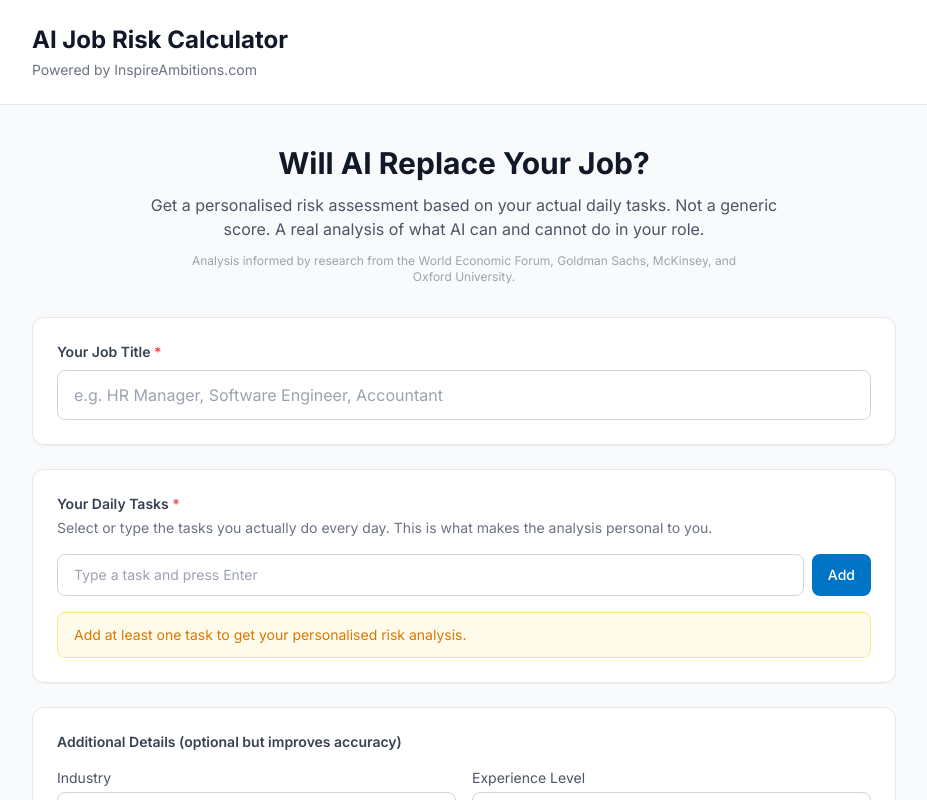
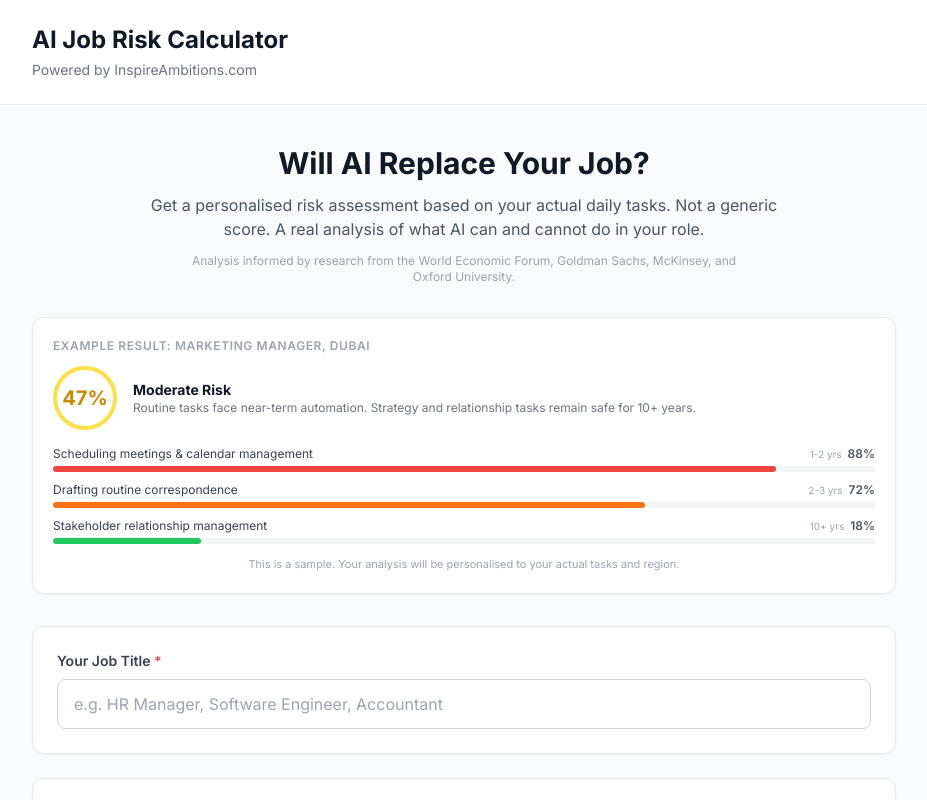
Before and after one commit to inspireambitions/ai-job-risk-calculator, a Next.js app: page / in a window 1280 px wide. Shown: the top 800 px of the page, without its empty margins (176-1103 px from the left). Built offline with nearby package versions, Linux system fonts and the light colour scheme.

Commit message:
Add ExampleResult preview above the form

```diff
--- a/app/page.js
+++ b/app/page.js
@@ -5,6 +5,7 @@ import JobForm from '../components/JobForm';
 import ResultsDisplay from '../components/ResultsDisplay';
 import LoadingState from '../components/LoadingState';
 import SEOContent from '../components/SEOContent';
+import ExampleResult from '../components/ExampleResult';
 
 export default function Home() {
   const [step, setStep] = useState('form'); // form | loading | results
@@ -78,7 +79,10 @@ export default function Home() {
             <div className="flex items-center justify-between">
               <p className="text-amber-800 text-sm">{error}</p>
               <button
-                onClick={() => { setError(null); if (formData) handleSubmit(formData); }}
+                onClick={() => {
+                  setError(null);
+                  if (formData) handleSubmit(formData);
+                }}
                 className="ml-4 px-4 py-2 bg-brand-600 text-white text-sm font-medium rounded-lg hover:bg-brand-700 transition-colors whitespace-nowrap"
               >
                 Try Again
@@ -95,13 +99,15 @@ export default function Home() {
                 Will AI Replace Your Job?
               </h2>
               <p className="text-gray-600 max-w-2xl mx-auto mb-3">
-                Get a personalised risk assessment based on your actual daily tasks.
-                Not a generic score. A real analysis of what AI can and cannot do in your role.
+                Get a personalised risk assessment based on your actual daily tasks. Not a generic score. A real analysis of what AI can and cannot do in your role.
               </p>
               <p className="text-xs text-gray-400 max-w-xl mx-auto">
                 Analysis informed by research from the World Economic Forum, Goldman Sachs, McKinsey, and Oxford University.
               </p>
             </div>
+
+            <ExampleResult />
+
             <JobForm onSubmit={handleSubmit} initialData={formData} />
             <SEOContent />
           </div>
@@ -135,10 +141,10 @@ export default function Home() {
             >
               InspireAmbitions.com
             </a>
-            {' '} | Your job is made of tasks. AI replaces tasks, not jobs.
+            {' '}| Your job is made of tasks. AI replaces tasks, not jobs.
           </p>
         </div>
       </footer>
     </main>
   );
-}
+        }
```
